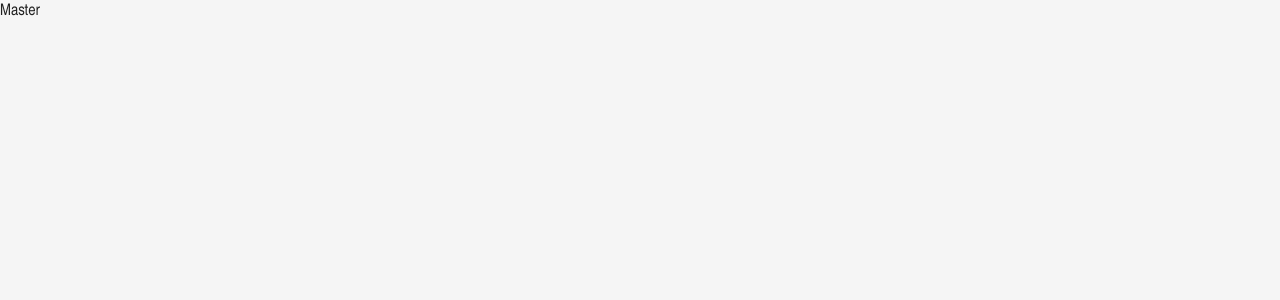
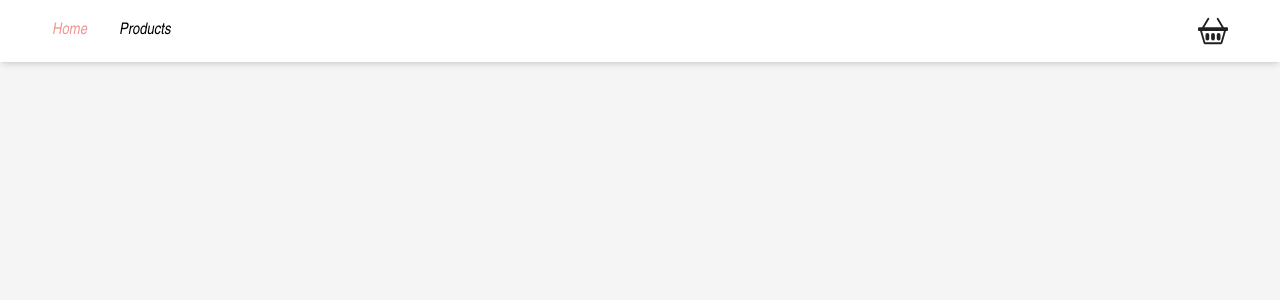
Before and after one commit to leamhkea/simpel-shop, a Next.js app: page / in a window 1280 px wide. Shown: the top 300 px of the page. Built offline with nearby package versions, Linux system fonts and the light colour scheme.

Commit message:
Header lavet

```diff
--- a/src/app/layout.js
+++ b/src/app/layout.js
@@ -1,5 +1,6 @@
 import "./globals.css";
 import "./reset.css";
+import Navigation from "@/components/Header/Navigation";
 
 export const metadata = {
   title: "Create Next App",
@@ -9,7 +10,10 @@ export const metadata = {
 export default function RootLayout({ children }) {
   return (
     <html lang="en">
-      <body>{children}</body>
+      <body>
+        <Navigation />
+        {children}
+      </body>
     </html>
   );
 }
--- a/src/app/page.js
+++ b/src/app/page.js
@@ -1,5 +1,5 @@
 import Image from "next/image";
 
 export default function Home() {
-  return <div>Master</div>;
+  return <div></div>;
 }
--- a/src/components/Header/BasketIcon.jsx
+++ b/src/components/Header/BasketIcon.jsx
@@ -1,4 +1,5 @@
 import { BsBasket2 } from "react-icons/bs";
+
 const BasketIcon = () => {
   return <BsBasket2 size={30} />;
 };
--- a/src/components/Header/Navigation.jsx
+++ b/src/components/Header/Navigation.jsx
@@ -5,35 +5,92 @@ import BasketIcon from "./BasketIcon";
 
 const Navigation = () => {
   const pathname = usePathname();
+
   return (
+    <section className="fixed top-0 w-full bg-white z-50 shadow-md">
       <nav>
-      <ul className="flex justify-between items-baseline fixed top-0 w-full py-4">
-        <div className="grid gap-8">
+        <ul className="flex items-center justify-between py-4 px-8">
+          {/* Venstre side */}
+          <div className="flex gap-8">
             <Link href="/">
               <li
-              className={pathname === "/" ? "text-[#F2968F]" : "text-gray-400"}
+                className={pathname === "/" ? "text-[#F2968F]" : "text-black"}
               >
                 Home
               </li>
             </Link>
             <Link href="/products">
               <li
-              className={pathname === "/" ? "text-[#F2968F]" : "text-gray-400"}
+                className={
+                  pathname === "/products" ? "text-[#F2968F]" : "text-black"
+                }
               >
                 Products
               </li>
             </Link>
           </div>
+
+          {/* Højre side: kurv */}
           <Link href="/basket">
             <li>
               <BasketIcon
-              className={pathname === "/" ? "text-[#F2968F]" : "text-gray-400"}
+                className={
+                  pathname === "/basket" ? "text-[#F2968F]" : "text-black"
+                }
               />
             </li>
           </Link>
         </ul>
       </nav>
+    </section>
   );
 };
 
 export default Navigation;
+
+// "use client";
+// import Link from "next/link";
+// import { usePathname } from "next/navigation";
+// import BasketIcon from "./BasketIcon";
+
+// const Navigation = () => {
+//   const pathname = usePathname();
+//   return (
+//     <section>
+//       <nav>
+//         <ul className="flex items-center fixed top-0 py-4">
+//           <div className="flex gap-8">
+//             <Link href="/">
+//               <li
+//                 className={pathname === "/" ? "text-[#F2968F]" : "text-black"}
+//               >
+//                 Home
+//               </li>
+//             </Link>
+//             <Link href="/products">
+//               <li
+//                 className={
+//                   pathname === "/products" ? "text-[#F2968F]" : "text-black"
+//                 }
+//               >
+//                 Products
+//               </li>
+//             </Link>
+//           </div>
+
+//           <Link href="/basket">
+//             <li>
+//               <BasketIcon
+//                 className={
+//                   pathname === "/basket" ? "text-[#F2968F]" : "text-black"
+//                 }
+//               />
+//             </li>
+//           </Link>
+//         </ul>
+//       </nav>
+//     </section>
+//   );
+// };
+
+// export default Navigation;
```
Lines whose indentation alone changed are shown as unchanged.
